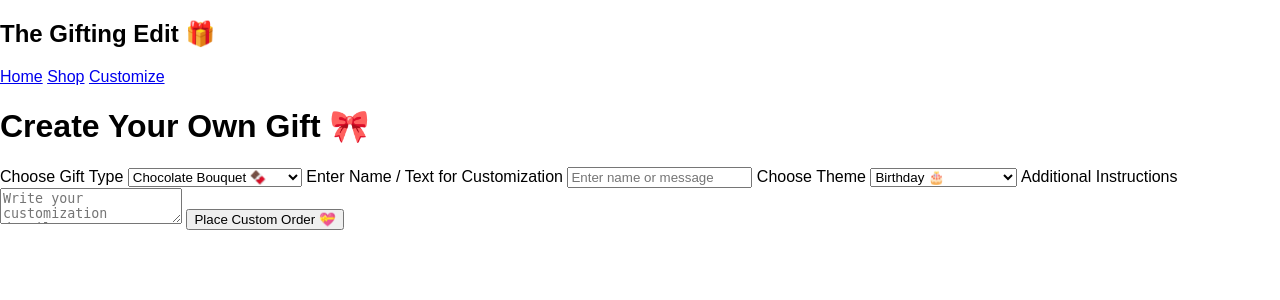
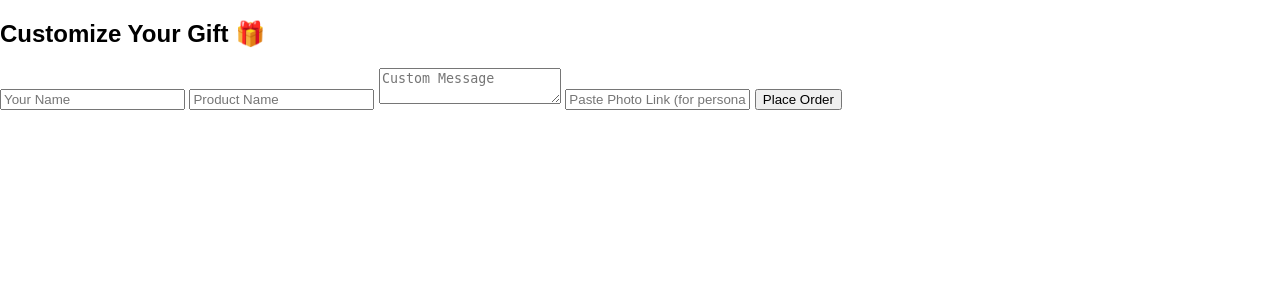
Before and after one commit to zeenatshaikhzs26-cell/gift-website, a Flask app: page /customize in a window 1280 px wide. Shown: the top 300 px of the page. Run offline with Flask 3, Linux system fonts and the light colour scheme.

Commit message:
Update customize.html

```diff
--- a/templates/customize.html
+++ b/templates/customize.html
@@ -1,52 +1,27 @@
 <!DOCTYPE html>
 <html>
 <head>
-    <title>Customize - The Gifting Edit</title>
+    <title>Customize Your Gift</title>
     <link rel="stylesheet" href="{{ url_for('static', filename='style.css') }}">
 </head>
 
 <body>
 
-<!-- Navbar -->
-<div class="navbar">
-    <h2>The Gifting Edit 🎁</h2>
-    <a href="/">Home</a>
-    <a href="/products">Shop</a>
-    <a href="/customize">Customize</a>
-</div>
+<div class="form-container">
 
-<!-- Heading -->
-<h1 class="heading">Create Your Own Gift 🎀</h1>
+    <h2>Customize Your Gift 🎁</h2>
 
-<!-- Form Section -->
-<div class="customize-container">
+    <form action="{{ url_for('order') }}" method="POST">
 
-    <form class="custom-form">
+        <input type="text" name="name" placeholder="Your Name" required>
 
-        <label>Choose Gift Type</label>
-        <select>
-            <option>Chocolate Bouquet 🍫</option>
-            <option>Hair Clutcher Bouquet 🎀</option>
-            <option>DIY Gift Box 🎁</option>
-            <option>Custom Bracelet 💎</option>
-            <option>Crochet Bouquet 🌸</option>
-        </select>
+        <input type="text" name="product" placeholder="Product Name" required>
 
-        <label>Enter Name / Text for Customization</label>
-        <input type="text" placeholder="Enter name or message">
+        <textarea name="message" placeholder="Custom Message"></textarea>
 
-        <label>Choose Theme</label>
-        <select>
-            <option>Birthday 🎂</option>
-            <option>Anniversary ❤️</option>
-            <option>Festive ✨</option>
-            <option>Minimal Aesthetic 🤍</option>
-        </select>
+        <input type="text" name="photo_link" placeholder="Paste Photo Link (for personalization)">
 
-        <label>Additional Instructions</label>
-        <textarea placeholder="Write your customization details..."></textarea>
-
-        <button type="submit">Place Custom Order 💝</button>
+        <button type="submit" class="btn">Place Order</button>
 
     </form>
 
```
